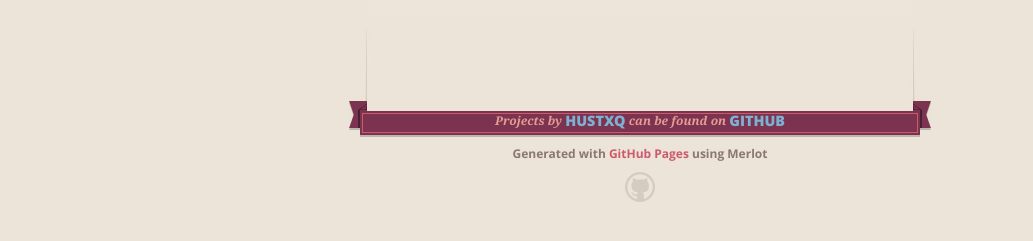
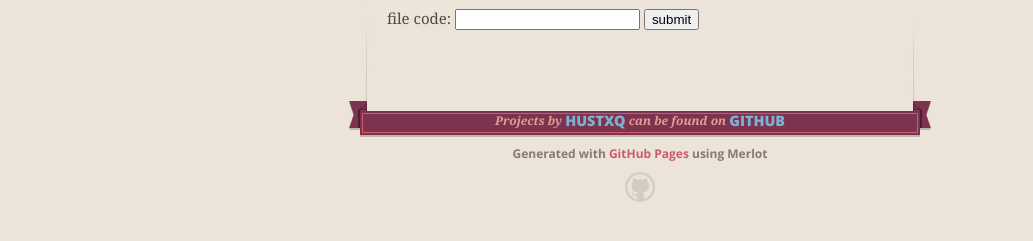
Before and after one commit to hustxq/hustxq.github.com, a plain HTML site: page index.html in a window 1280 px wide. Shown: the part 315-556 px from the top of the page, without its empty margins (0-1033 px from the left). Drawn offline with nearby package versions, Linux system fonts and the light colour scheme.

Commit message:
Update index.html
add form

```diff
--- a/index.html
+++ b/index.html
@@ -48,6 +48,14 @@
 <a id="welcome-to-github-pages" class="anchor" href="#welcome-to-github-pages" aria-hidden="true"><span aria-hidden="true" class="octicon octicon-link"></span></a>Welcome to GitHub Pages.</h3>
 
         <p><a href="http://admin.hustxq.cn/check.php?filename=test.txt">test download.</a></p>
+
+<form name="check_form" action="http://admin.hustxq.cn/download.php" method="GET">
+<input type="text" name="filename" value="test.txt" hidden="hidden">
+file code:
+<input type="text" name="kl" />
+<input type="submit" value="submit" />
+</form>
+
       </section>
 
       <footer>
```
